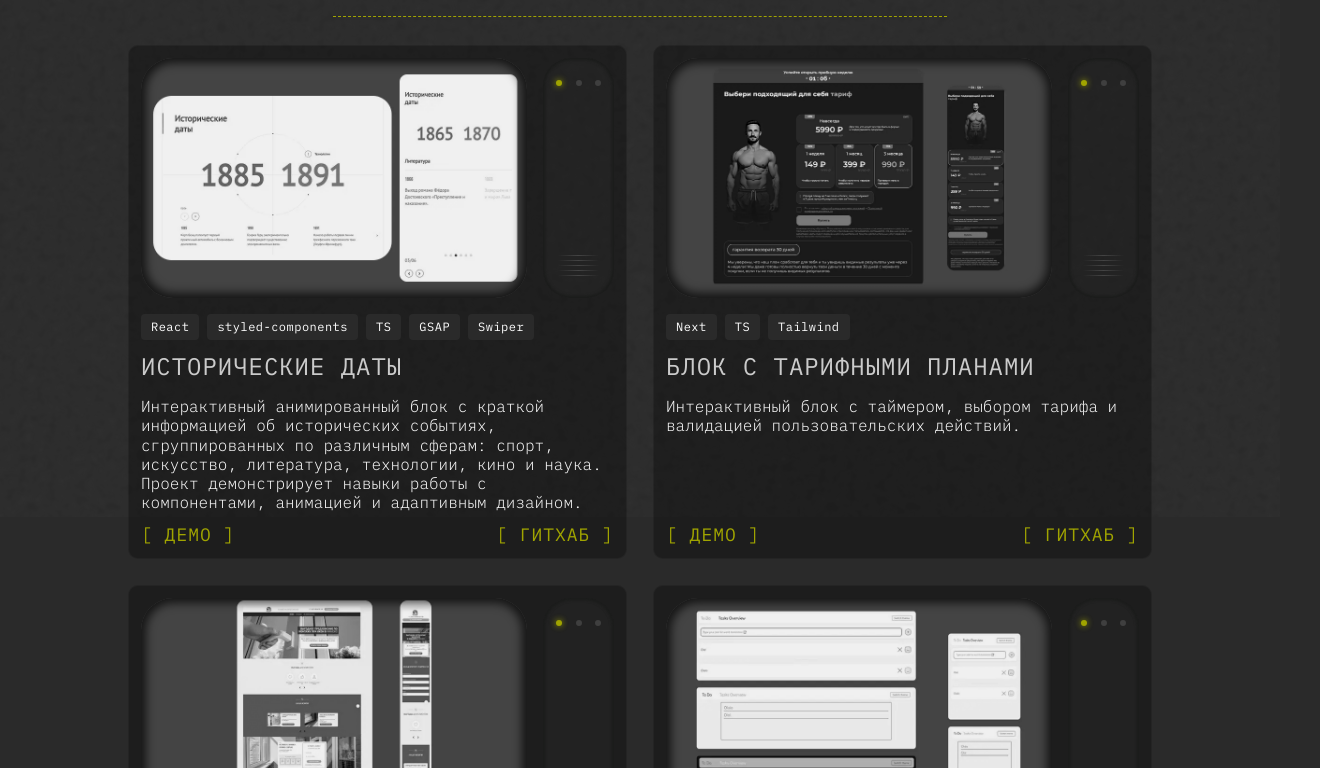
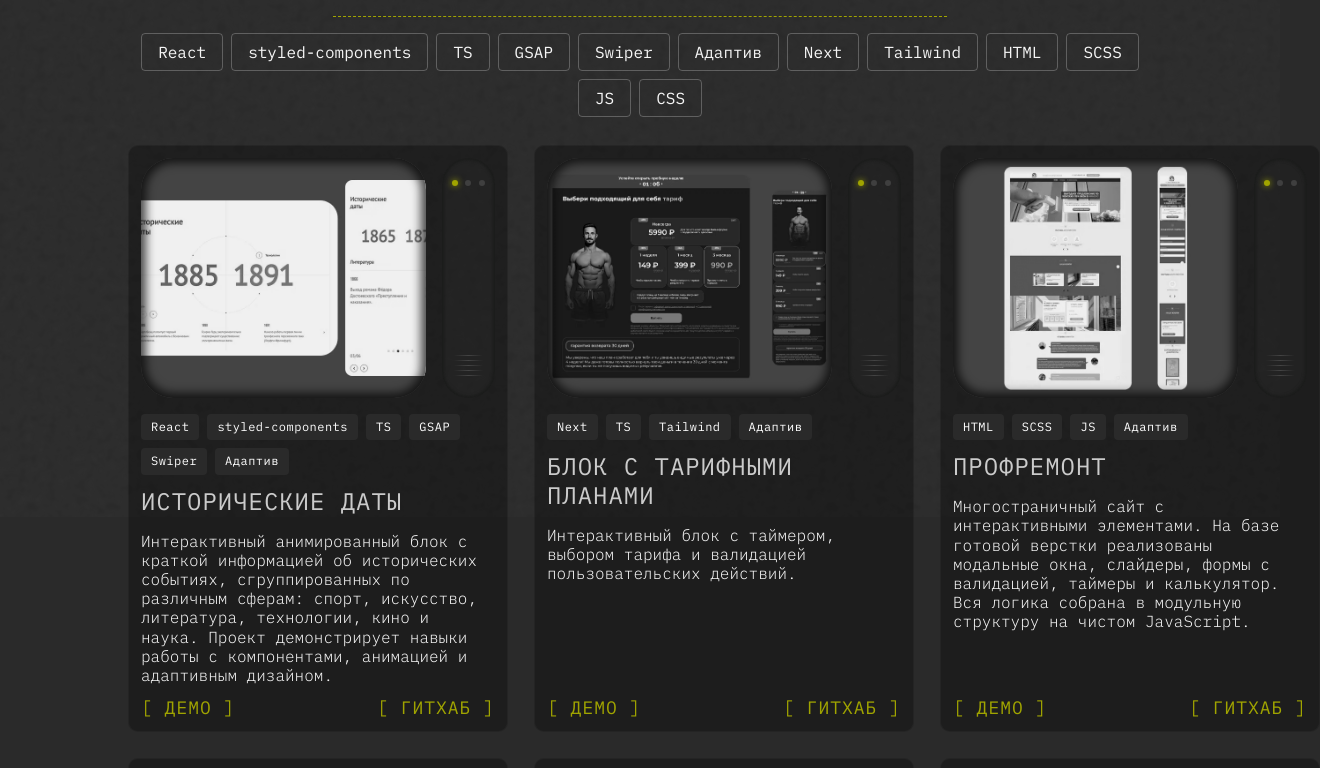
Before and after one commit to zukolime/unknown_projectures, a plain HTML site: page index.html in a window 1280 px wide. Shown: the part 283-1051 px from the top of the page, 1320 px wide, since content can reach past the window. Drawn offline with Linux system fonts and the light colour scheme.

Commit message:
feat: add filter logic

```diff
--- a/data.json
+++ b/data.json
@@ -5,7 +5,7 @@
       "src": "./images/historical-dates.webp",
       "alt": "Превью Исторические даты"
     },
-    "badges": ["React", "styled-components", "TS", "GSAP", "Swiper"],
+    "badges": ["React", "styled-components", "TS", "GSAP", "Swiper", "Адаптив"],
     "title": "Исторические даты",
     "description": "Интерактивный анимированный блок с краткой информацией об исторических событиях, сгруппированных по различным сферам: спорт, искусство, литература, технологии, кино и наука. Проект демонстрирует навыки работы с компонентами, анимацией и адаптивным дизайном.",
     "links": {
@@ -20,7 +20,7 @@
       "src": "./images/gym-tariffs.webp",
       "alt": "Превью Блок с тарифными планами"
     },
-    "badges": ["Next", "TS", "Tailwind"],
+    "badges": ["Next", "TS", "Tailwind", "Адаптив"],
     "title": "Блок с тарифными планами",
     "description": "Интерактивный блок с таймером, выбором тарифа и валидацией пользовательских действий.",
     "links": {
@@ -35,7 +35,7 @@
       "src": "./images/profremont.webp",
       "alt": "Превью Профремонт"
     },
-    "badges": ["HTML", "SCSS", "JS"],
+    "badges": ["HTML", "SCSS", "JS", "Адаптив"],
     "title": "Профремонт",
     "description": "Многостраничный сайт с интерактивными элементами. На базе готовой верстки реализованы модальные окна, слайдеры, формы с валидацией, таймеры и калькулятор. Вся логика собрана в модульную структуру на чистом JavaScript.",
     "links": {
@@ -50,7 +50,7 @@
       "src": "./images/taskly.webp",
       "alt": "Превью Taskly"
     },
-    "badges": ["React", "styled-components", "TS"],
+    "badges": ["React", "styled-components", "TS", "Адаптив"],
     "title": "Taskly",
     "description": "Минималистичное приложение для управления задачами. Можно создавать, удалять задачи, а также изменять их статус «выполнено/не выполнено». Реализованы хранение данных в LocalStorage, маршрутизация между страницами и переключение светлой/тёмной темы. Проект демонстрирует работу с Redux и компонентный подход к стилизации.",
     "links": {
@@ -80,7 +80,7 @@
       "src": "./images/personal-website.webp",
       "alt": "Превью personal-website"
     },
-    "badges": ["HTML", "CSS", "JS"],
+    "badges": ["HTML", "CSS", "JS", "Адаптив"],
     "title": "Сайт-визитка",
     "description": "Шаблон простого сайта-визитки на HTML, CSS и JS. Реализованы слайдеры с поддержкой тач-событий и модальное окно для изображений.",
     "links": {
--- a/index.html
+++ b/index.html
@@ -4,47 +4,38 @@
     <meta charset="UTF-8" />
     <meta
       name="viewport"
-      content="width=device-width, initial-scale=1.0"
-    />
+      content="width=device-width, initial-scale=1.0" />
     <link
       rel="apple-touch-icon"
       sizes="180x180"
-      href="/favicon_io/apple-touch-icon.png"
-    />
+      href="/favicon_io/apple-touch-icon.png" />
     <link
       rel="icon"
       type="image/png"
       sizes="32x32"
-      href="/favicon_io/favicon-32x32.png"
-    />
+      href="/favicon_io/favicon-32x32.png" />
     <link
       rel="icon"
       type="image/png"
       sizes="16x16"
-      href="/favicon_io/favicon-16x16.png"
-    />
+      href="/favicon_io/favicon-16x16.png" />
     <link
       rel="manifest"
-      href="/favicon_io/site.webmanifest"
-    />
+      href="/favicon_io/site.webmanifest" />
 
     <link
       rel="stylesheet"
-      href="./styles/css/index.min.css"
-    />
+      href="./styles/css/index.min.css" />
     <link
       rel="preconnect"
-      href="https://fonts.googleapis.com"
-    />
+      href="https://fonts.googleapis.com" />
     <link
       rel="preconnect"
       href="https://fonts.gstatic.com"
-      crossorigin
-    />
+      crossorigin />
     <link
       href="https://fonts.googleapis.com/css2?family=IBM+Plex+Mono:ital,wght@0,100;0,200;0,300;0,400;0,500;0,600;0,700;1,100;1,200;1,300;1,400;1,500;1,600;1,700&display=swap"
-      rel="stylesheet"
-    />
+      rel="stylesheet" />
 
     <title>unknown projectures</title>
   </head>
@@ -64,13 +55,11 @@
             href="https://github.com/zukolime"
             target="_blank"
             class="header__link"
-            rel="noopener noreferrer"
-          >
+            rel="noopener noreferrer">
             <svg
               class="icon"
               width="50"
-              height="50"
-            >
+              height="50">
               <use href="./images/icons/sprite.svg#github"></use>
             </svg>
             <span>GitHub</span>
@@ -79,13 +68,11 @@
             href="https://t.me/zukolime"
             target="_blank"
             class="header__link"
-            rel="noopener noreferrer"
-          >
+            rel="noopener noreferrer">
             <svg
               class="icon"
               width="50"
-              height="50"
-            >
+              height="50">
               <use href="./images/icons/sprite.svg#telegram"></use>
             </svg>
             <span>Telegram</span>
@@ -96,6 +83,7 @@
       <hr class="divider" />
 
       <main>
+        <div class="tags-filters"></div>
         <section class="projects"></section>
       </main>
     </div>
--- a/scripts.js
+++ b/scripts.js
@@ -1,3 +1,30 @@
+const createTag = (text) => {
+  const tag = document.createElement('button');
+  tag.className = 'tag-filter';
+  tag.value = text.toLowerCase();
+  tag.tabIndex = 0;
+
+  tag.innerHTML = text;
+
+  return tag;
+};
+
+const renderTags = (tags) => {
+  const container = document.querySelector('.tags-filters');
+
+  if (!container) return;
+
+  container.innerHTML = '';
+
+  const allTags = tags.flat();
+  const deletedDuplicates = [...new Set(allTags)];
+
+  deletedDuplicates.forEach((tag) => {
+    const tagItem = createTag(tag);
+    container.append(tagItem);
+  });
+};
+
 const loadData = async () => {
   try {
     const response = await fetch('data.json');
@@ -87,8 +114,35 @@ const renderProjects = (projects) => {
   });
 };
 
+const filteredByTag = (data) => {
+  const container = document.querySelector('.tags-filters');
+
+  let activeFilters = [];
+  let visibleData = data;
+
+  container.addEventListener('click', (e) => {
+    const filter = e.target.closest('.tag-filter');
+    if (!filter) return;
+
+    filter.classList.toggle('active');
+
+    if (filter.classList.contains('active')) {
+      activeFilters = [...activeFilters, filter.value];
+      visibleData = data.filter((projects) => projects.badges.some((badge) => activeFilters.includes(badge.toLowerCase())));
+    } else {
+      activeFilters.splice(activeFilters.indexOf(filter.value), 1);
+      visibleData = data.filter((projects) => projects.badges.some((badge) => activeFilters.includes(badge.toLowerCase())));
+    }
+
+    return visibleData.length > 0 ? renderProjects(visibleData) : renderProjects(data);
+  });
+
+  return renderProjects(visibleData);
+};
+
 loadData()
   .then((data) => {
-    renderProjects(data);
+    filteredByTag(data);
+    renderTags(data.map((d) => d.badges));
   })
   .catch((error) => console.log(error));
--- a/styles/_header.scss
+++ b/styles/_header.scss
@@ -28,14 +28,14 @@
     white-space: nowrap;
     overflow: hidden;
     animation:
-      typing 4s steps(51) forwards,
-      blink 0.6s step-end infinite;
+      typing 4s steps(52) forwards,
+      blink 0.6s step-end 14;
     animation-delay: 0.4s;
   }
 
   @keyframes typing {
     to {
-      width: 51ch;
+      width: 52ch;
     }
   }
 
--- a/styles/_projects.scss
+++ b/styles/_projects.scss
@@ -1,6 +1,7 @@
 .projects {
   display: grid;
-  grid-template-columns: repeat(auto-fit, minmax(380px, 1fr));
+  grid-template-columns: repeat(3, minmax(380px, 1fr));
+  grid-template-rows: auto;
   gap: 26px;
   margin-top: 28px;
 }
--- /dev/null
+++ b/styles/_tags-block.scss
@@ -0,0 +1,29 @@
+.tags-filters {
+  display: flex;
+  justify-content: center;
+  flex-wrap: wrap;
+  width: 100%;
+  gap: 8px;
+  margin: 16px 0 16px 0;
+}
+
+.tag-filter {
+  padding: 8px 16px;
+  background-color: transparent;
+  border: 1px solid rgba(177, 177, 177, 0.39);
+  border-radius: 4px;
+  font-family: inherit;
+  font-size: inherit;
+  color: $color-secondary;
+  transform: translate(0, 0);
+  transition:
+    transform 0.3s,
+    box-shadow 0.3s;
+  cursor: pointer;
+
+  &:hover,
+  &.active {
+    transform: translate(-1px, -1px);
+    box-shadow: 0px 0px 7px 0px $color-accent;
+  }
+}
--- a/styles/index.scss
+++ b/styles/index.scss
@@ -1,5 +1,6 @@
 @import 'variables.scss';
 @import 'global.scss';
 @import 'header.scss';
+@import 'tags-block.scss';
 @import 'projects.scss';
 @import 'footer.scss';
```
Also changed, not shown: styles/css/index.css, styles/css/index.min.css, 2 other files.
